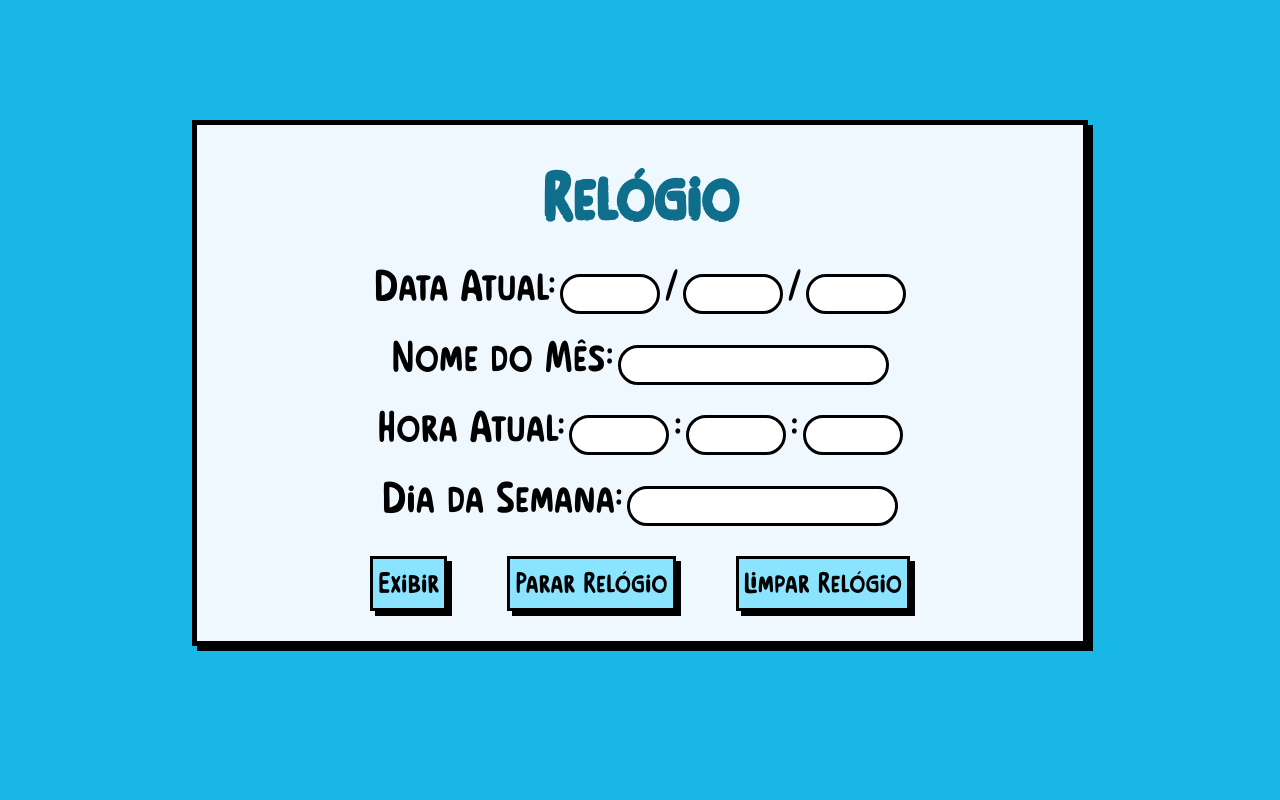
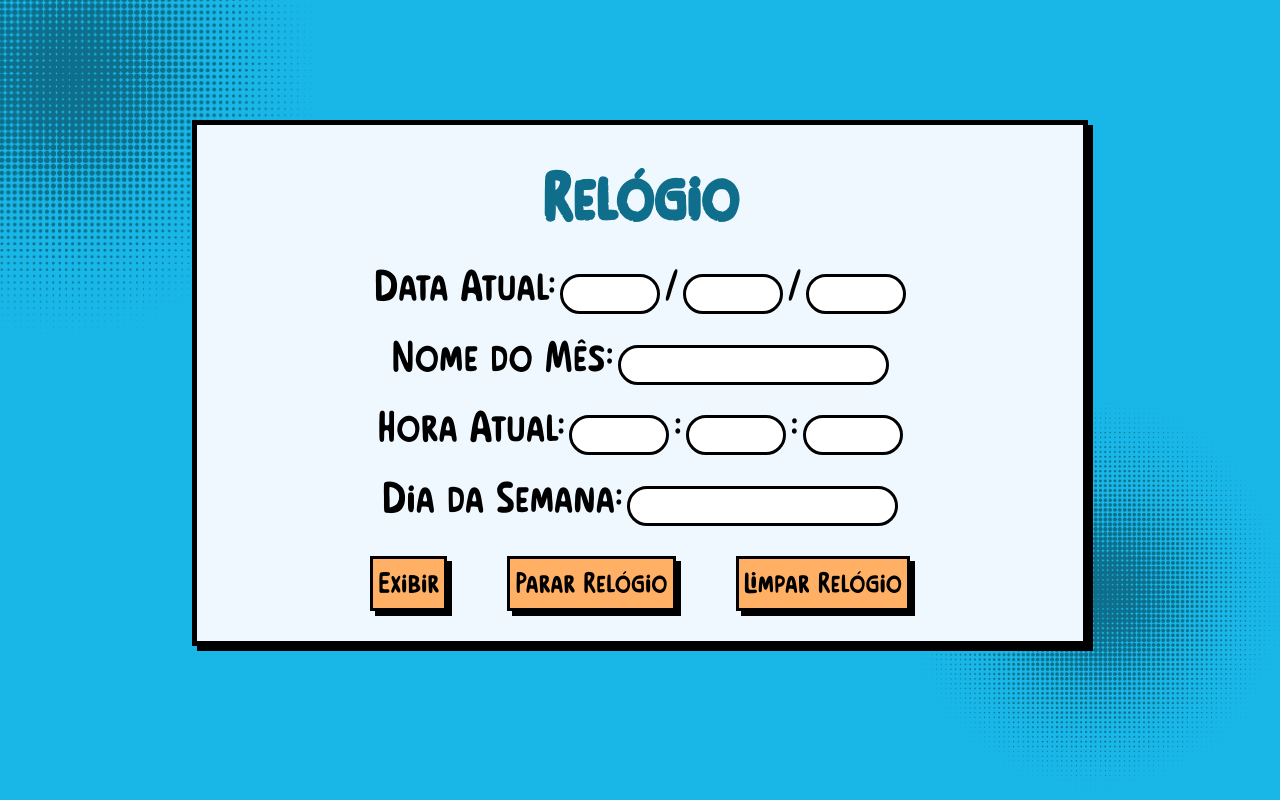
Before and after one commit to D33bora/Relogio, a plain HTML site: page index.html in a window 1280 px wide. Drawn offline with Linux system fonts and the light colour scheme.

Commit message:
arrumando a lógica e melhorando o design

```diff
--- a/assets/css/estilo.css
+++ b/assets/css/estilo.css
@@ -18,7 +18,7 @@ body
 h1
 {
     font-size: 70px;
-    color: rgb(15, 110, 139);
+    color: #0f6e8b;
 }
 
 form
@@ -40,6 +40,7 @@ form:hover
     box-shadow: 20px 20px 0px 0px black;
     transform: scale(1.1);
 }
+
 
 input, button
 {
@@ -86,12 +87,31 @@ button
     transition: all 0.5s;
     font-family: fonte;
     font-size: 30px;
-    background-color: rgb(139, 228, 255);
+    background-color: rgb(255, 176, 101);
 }
 
 button:hover
 {
-    background-color: rgb(0, 108, 141);
-    color: white;
-    box-shadow: 8px 8px 0px 0px rgb(0, 32, 58);
+    background-color: rgb(255, 137, 26);
+    box-shadow: 8px 8px 0px 0px rgb(37, 17, 0);
 }
+
+[id*="fundo"]
+{
+    position: absolute;
+    z-index: -1;
+}
+
+#fundo1
+{
+    top: -200px;
+    left: -200px;
+    width: 40%;
+}
+
+#fundo2
+{
+    right: 0px;
+    bottom: 10px;
+    width: 30%;
+}
--- a/assets/javascript/script.js
+++ b/assets/javascript/script.js
@@ -78,5 +78,4 @@ function Limpar()
     document.getElementById('min').value = '';
     document.getElementById('seg').value = '';
     document.getElementById('sema').value = '';
-
 }
--- a/index.html
+++ b/index.html
@@ -15,6 +15,7 @@
             <input type="text" id="mes" disabled>
             <label>/</label>
             <input type="text" id="ano" disabled>
+
         <br>
 
         <label>Nome do Mês:</label>
@@ -34,12 +35,14 @@
         <br>
 
         <div id="botao">
-            <button onclick="Exibir()">Exibir</button>
-            <button type="submit" onclick="Parar()">Parar Relógio</button>
+            <button type="button" onclick="Exibir()">Exibir</button>
+            <button type="button" onclick="Parar()">Parar Relógio</button>
             <button type="submit" onclick="Limpar()">Limpar Relógio</button>
         </div>
     </form>
 
+    <img src="./assets/src/fundo1.png" id="fundo1">
+    <img src="./assets/src/fundo1.png" id="fundo2">
     <script lang="JavaScript" src="./assets/javascript/script.js"></script>
 </body>
 </html>
```
Also changed, not shown: assets/src/fundo1.png (added). Lines whose indentation alone changed are shown as unchanged.
